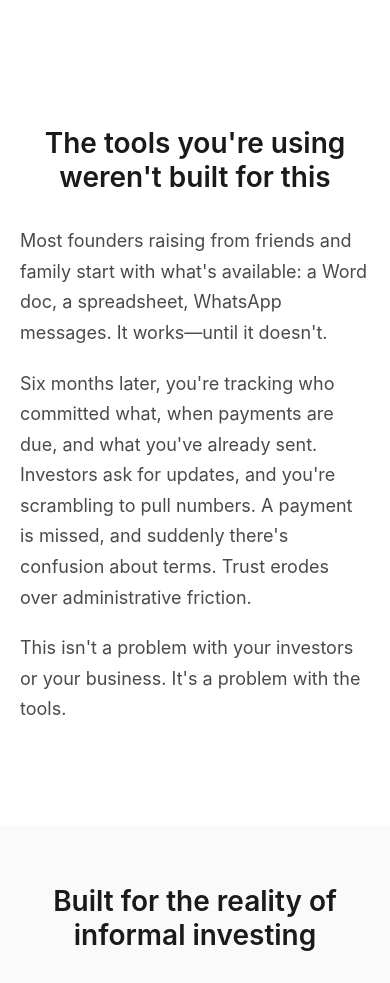
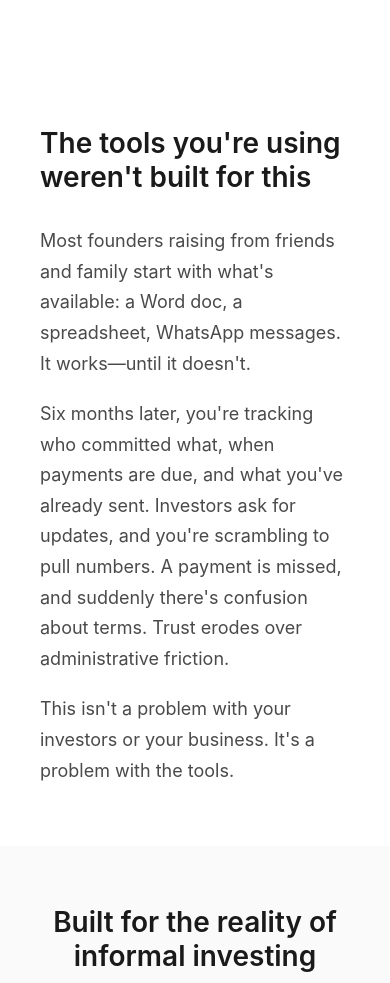
Before and after one commit to Equitly/equitly-web, a plain HTML site: page index.html in a window 390 px wide. Shown: the part 600-1583 px from the top of the page. Drawn offline with Linux system fonts and the light colour scheme.

Commit message:
Fix problem section layout to use full width

```diff
--- a/index.html
+++ b/index.html
@@ -47,9 +47,6 @@
                         <p>Six months later, you're tracking who committed what, when payments are due, and what you've already sent. Investors ask for updates, and you're scrambling to pull numbers. A payment is missed, and suddenly there's confusion about terms. Trust erodes over administrative friction.</p>
                         <p>This isn't a problem with your investors or your business. It's a problem with the tools.</p>
                     </div>
-                </div>
-                <div class="problem-visual">
-                    <!-- Visual placeholder - can be removed or replaced with actual illustration -->
                 </div>
             </div>
         </div>
--- a/styles.css
+++ b/styles.css
@@ -189,20 +189,20 @@ section {
 }
 
 .problem-content {
-    display: grid;
-    grid-template-columns: 1fr 1fr;
-    gap: 80px;
-    align-items: center;
+    max-width: 700px;
+    margin: 0 auto;
 }
 
 .problem-text {
-    max-width: 600px;
+    width: 100%;
 }
 
-.problem-visual {
-    display: flex;
-    align-items: center;
-    justify-content: center;
+.problem-text .section-headline {
+    text-align: left;
+}
+
+.problem-text .body-text {
+    text-align: left;
 }
 
 .placeholder-box {
@@ -575,8 +575,8 @@ section {
     }
 
     .problem-content {
-        grid-template-columns: 1fr;
-        gap: 40px;
+        max-width: 100%;
+        padding: 0 20px;
     }
 
     .solution-grid {
```
